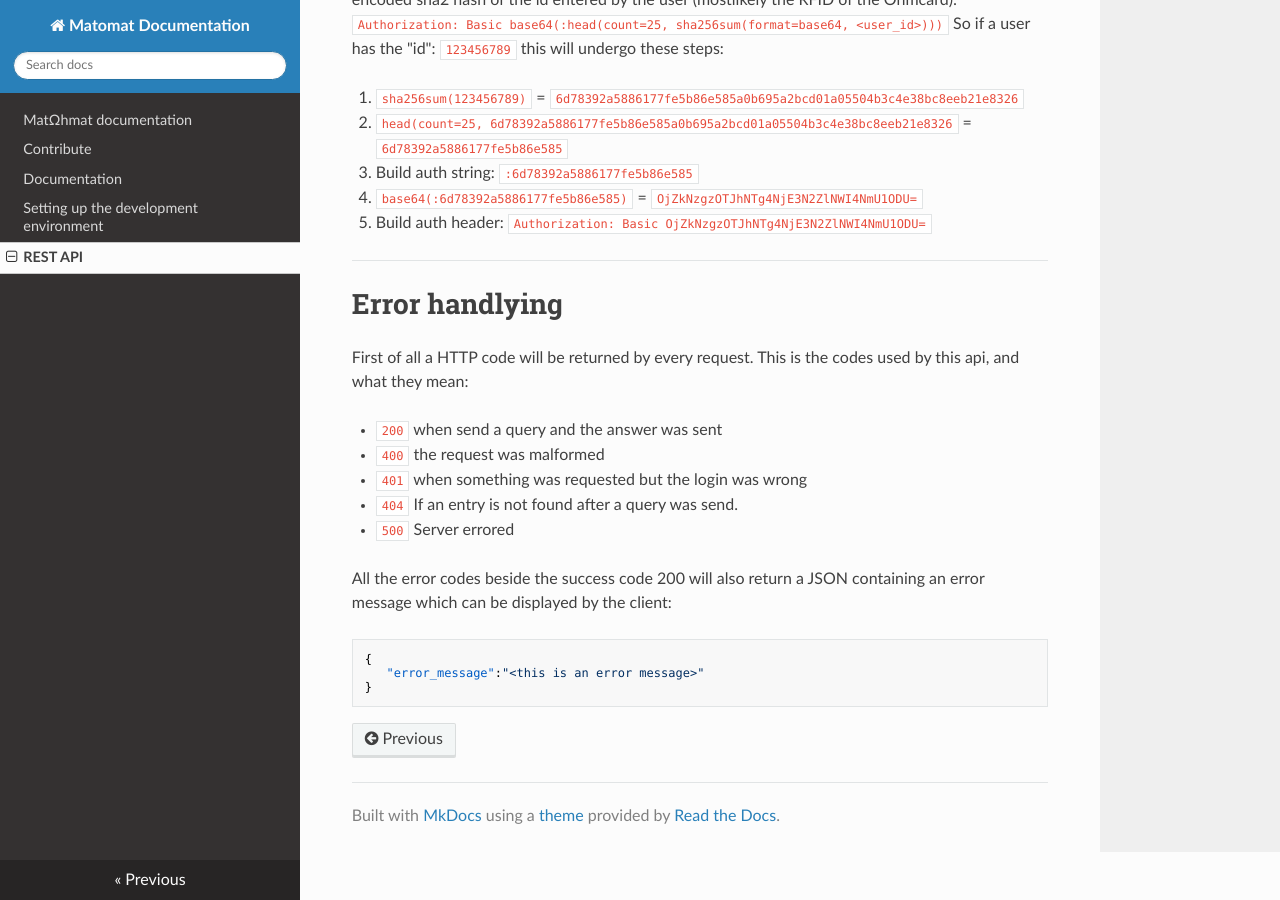
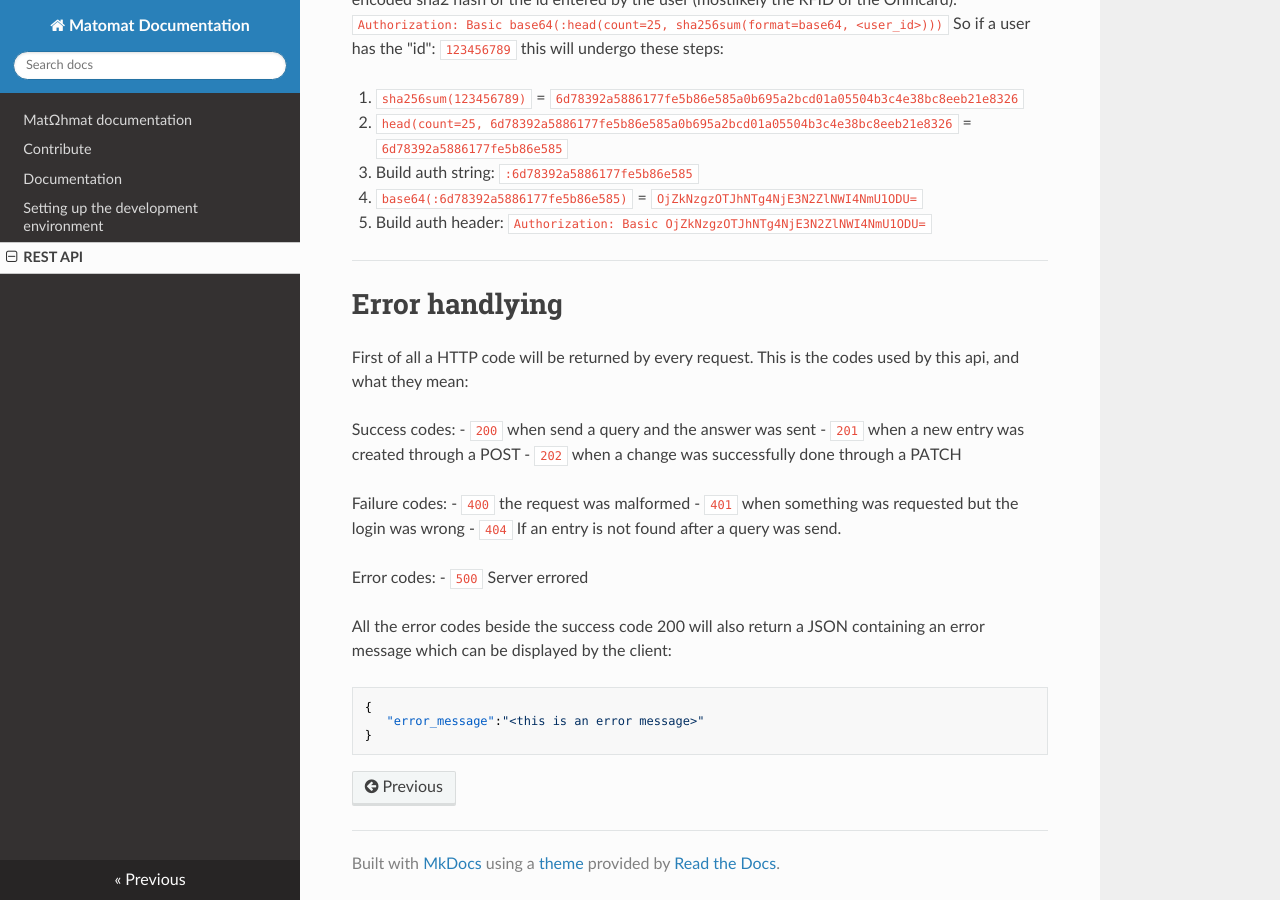
Before and after one commit to FSIN-ohm/Matomat-Documentation, an MkDocs documentation site: the page built from docs/rest_api.md, in a window 1280 px wide and 900 px high, scrolled down 10589 px. Built offline with MkDocs 1.6.1, drawn with Linux system fonts in a browser that asks for light colours; nearby versions of some CDN libraries; some of the changed text lies outside the part shown.

Commit message:
add 201 and 202 as well as /v1 endpiont

```diff
--- a/docs/rest_api.md
+++ b/docs/rest_api.md
@@ -521,10 +521,17 @@
 
 First of all a HTTP code will be returned by every request. This is the codes used by this api, and what they mean:
 
+Success codes:
 - `200` when send a query and the answer was sent
+- `201` when a new entry was created through a POST
+- `202` when a change was successfully done through a PATCH
+
+Failure codes:
 - `400` the request was malformed
 - `401` when something was requested but the login was wrong
 - `404` If an entry is not found after a query was send.
+
+Error codes:
 - `500` Server errored
 
 All the error codes beside the success code 200 will also return a JSON containing an error message which can be displayed by the client:
```
Also changed, not shown: other parts of docs/rest_api.md (+21 -21 lines).
